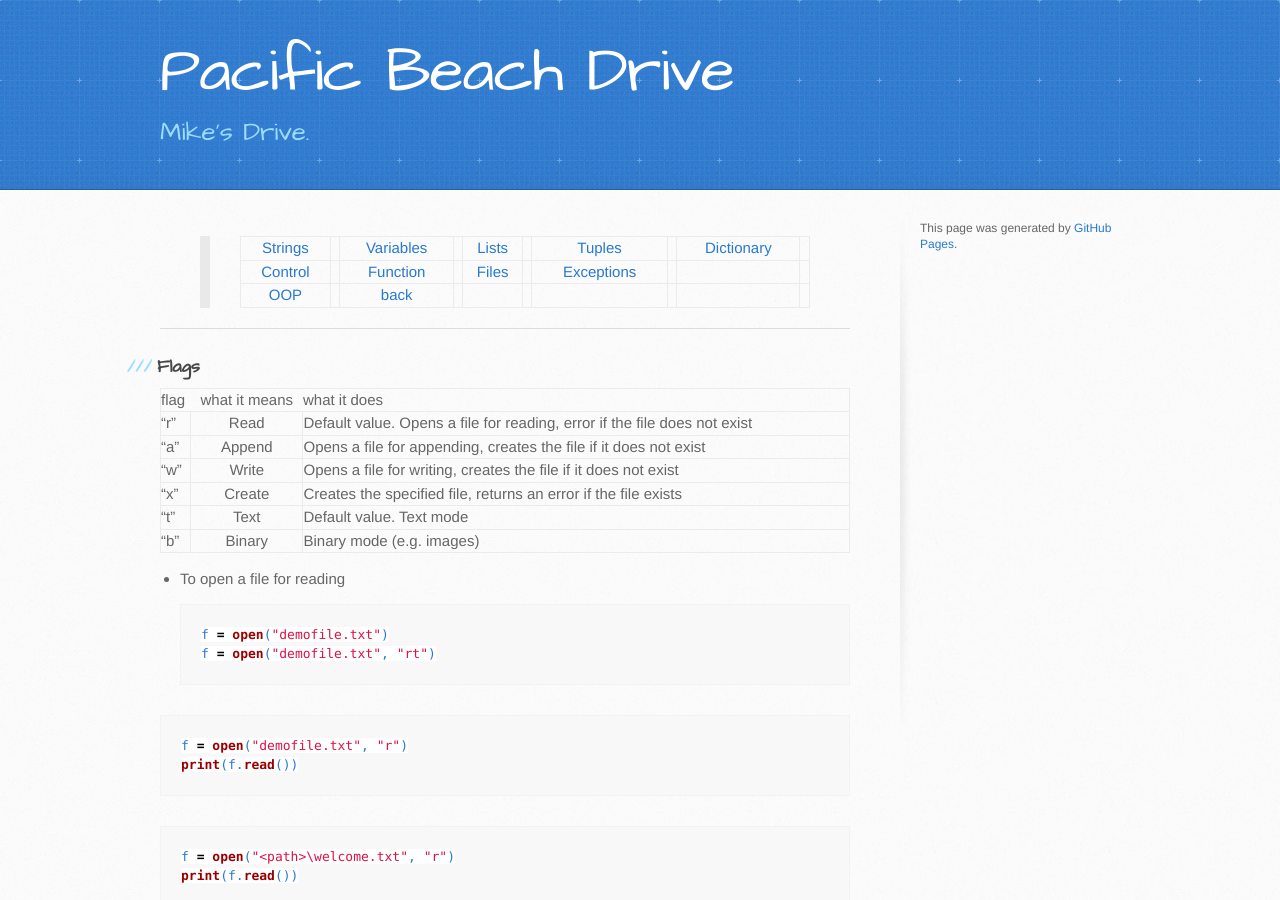
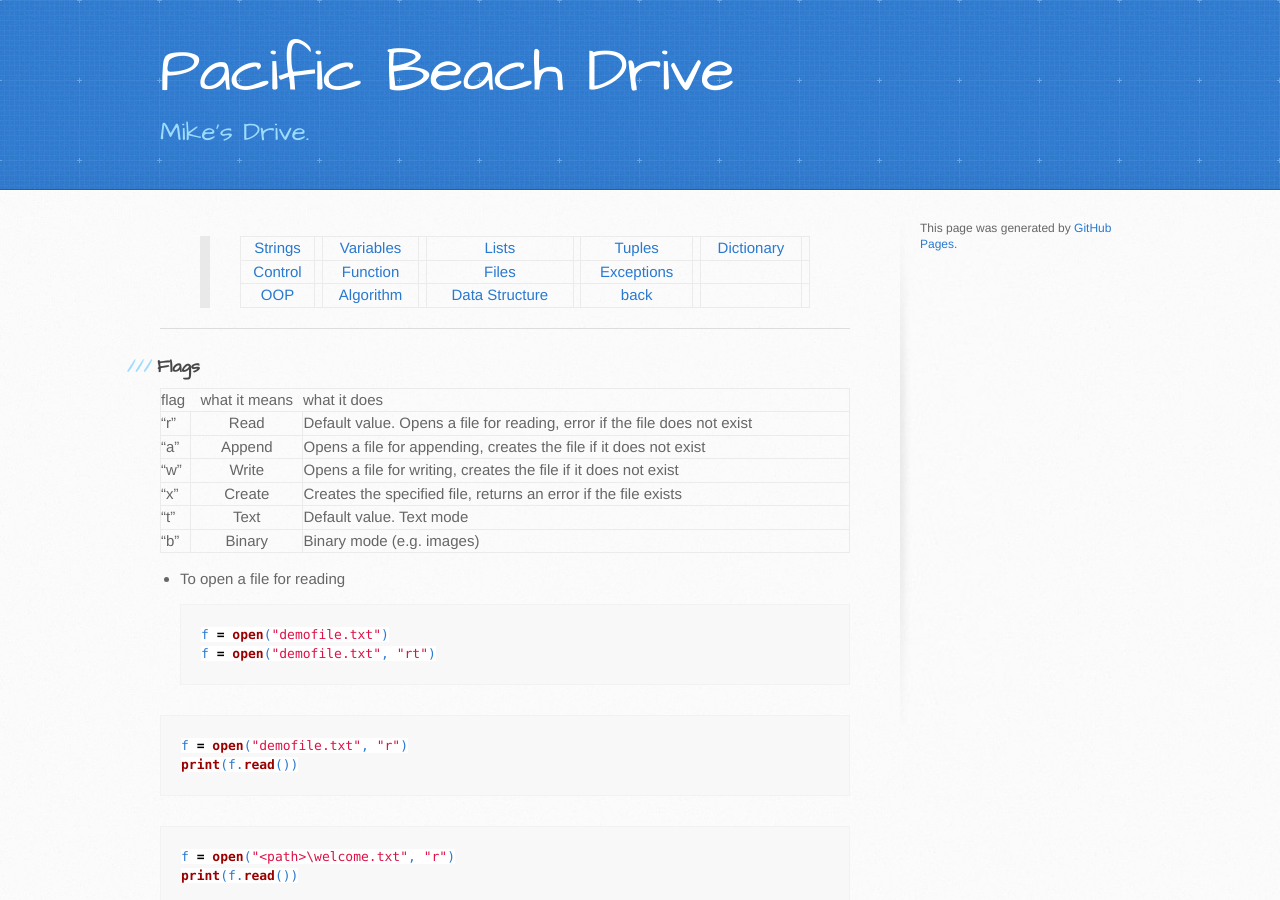
Before and after one commit to trumpfheller/trumpfheller.github.io, a Jekyll site: the page built from python/files.md, in a window 1280 px wide and 900 px high. Built offline with Jekyll 4.4.1, drawn with Linux system fonts in a browser that asks for light colours.

Commit message:
Update files.md

```diff
--- a/python/files.md
+++ b/python/files.md
@@ -1,12 +1,12 @@
 ---
 layout: default
 ---
-
 > [Strings](./strings.html) || [Variables](./variables.html) || [Lists](./lists.html) || [Tuples](./tuples.html) || [Dictionary](./dictionary.html) ||
 > [Control](./control.html) || [Function](./function.html)|| [Files](./files.html) || [Exceptions](./exceptions.html) ||
-> [OOP](./oop.html) || [back](./)
+> [OOP](./oop.html) || [Algorithm](./algorithm.html) ||[Data Structure](./datastructure.html) ||[back](./index.html)
 
 ***
+
 ### Flags
 
 | flag        | what it means          | what it does |
```
